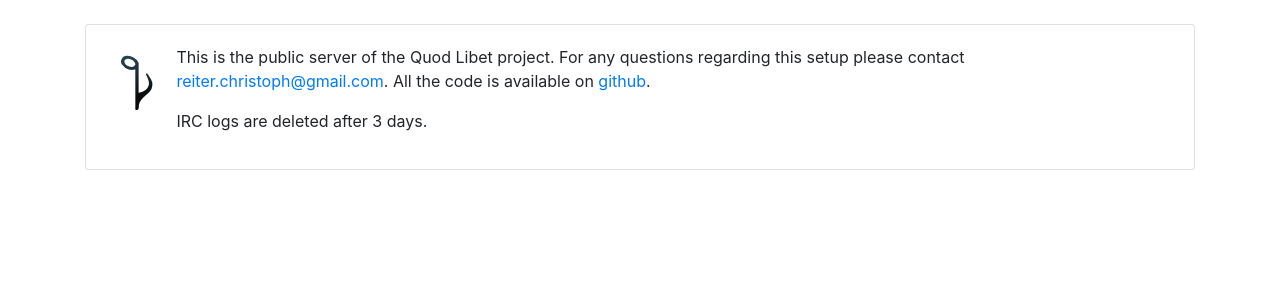
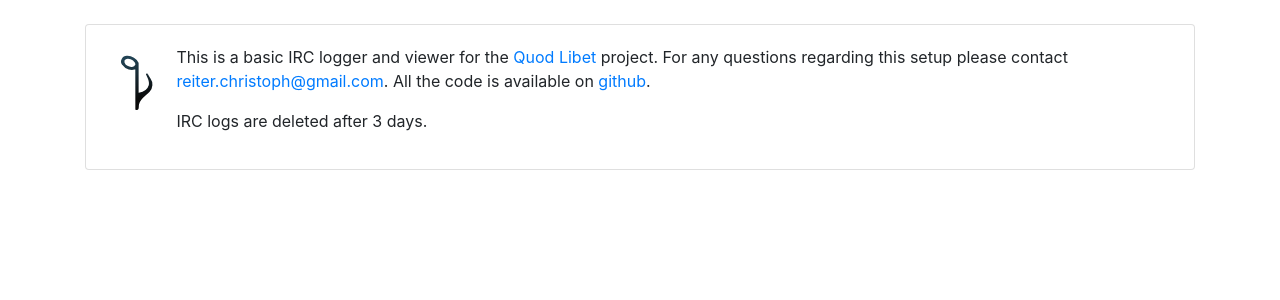
Before and after one commit to quodlibet/irc-logger, a Flask app: page / in a window 1280 px wide. Shown: the part 56-356 px from the top of the page. Run offline with Flask 2, Linux system fonts and the light colour scheme; some libraries are stand-ins or nearby versions.

Commit message:
Update README

```diff
--- a/web/templates/index.html
+++ b/web/templates/index.html
@@ -4,10 +4,10 @@
 <img src="{{ url_for('static', filename='quodlibet.svg') }}" style="height:4em;float:left;margin:0.4em 0.4em 0 0">
 
 <p>
-This is the public server of the Quod Libet project. For any
-questions regarding this setup please contact
+This is a basic IRC logger and viewer for the <a href="https://github.com/quodlibet/quodlibet">Quod Libet</a> project.
+For any questions regarding this setup please contact
 <a href="mailto:reiter.christoph@gmail.com">reiter.christoph@gmail.com</a>.
-All the code is available on <a href="https://github.com/lazka/quodlibet-continuous">github</a>.
+All the code is available on <a href="https://github.com/quodlibet/irc-logger">github</a>.
 </p>
 
 <p>
```
